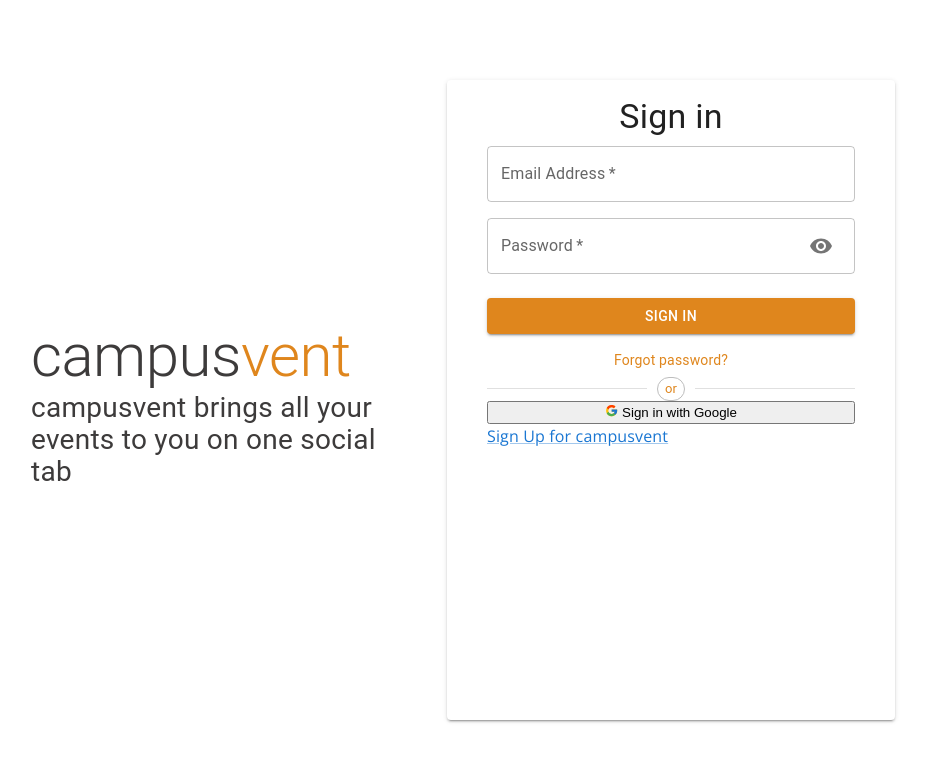
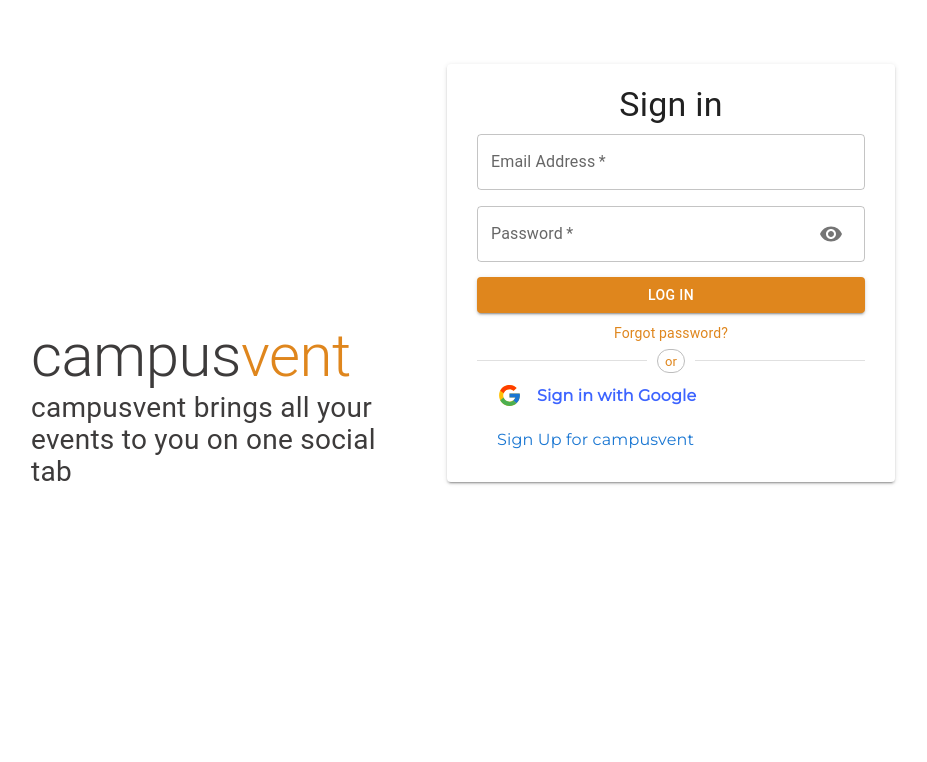
Before and after one commit to poly4concept/campusvent, a React (Create React App) app in the folder client/: page / in a window 1280 px wide. Shown: the top 762 px of the page, without its empty margins (225-1152 px from the left). Built offline with nearby package versions, Linux system fonts and the light colour scheme; no server answers.

Commit message:
implement Oauth sign in and develop the sign in page ui

```diff
--- a/client/src/App.css
+++ b/client/src/App.css
@@ -1,7 +1,7 @@
-@import url('https://fonts.googleapis.com/css2?family=Open+Sans&display=swap');
+@import url('https://fonts.googleapis.com/css2?family=Montserrat&display=swap');
 
 .App {
-  font-family: 'Open Sans', sans-serif;
+  font-family: 'Montserrat', sans-serif;
 }
 @media screen and (max-width: 1200px) {
   .App{
--- a/client/src/Components/sidebar/sidebar.css
+++ b/client/src/Components/sidebar/sidebar.css
@@ -15,7 +15,6 @@
 .logo{
     text-decoration: none;
     color: black;
-    background-color: blue;
 }
 .logo span{
   color: var(--orange);
@@ -114,8 +113,8 @@
   align-items: center;
 }
 
-img.profile-img {
-  border-radius: 50%;
+.avatar {
+  /* border-radius: 50%; */
   margin-right: 10px;
 }
 
--- a/client/src/api/index.js
+++ b/client/src/api/index.js
@@ -1,5 +1,6 @@
 const axios = require('axios');
-const url = 'https://campusvent.herokuapp.com/events'
+// const url = 'https://campusvent.herokuapp.com/events'
+const url = 'http://localhost:5000/events'
 
 export const fetchEvents = () => axios.get(url);
 export const bookmarkEvent = (id) => axios.patch(`${url}/${id}/bookmarkEvent`)
--- a/client/src/constants/actionTypes.js
+++ b/client/src/constants/actionTypes.js
@@ -1,3 +1,5 @@
 export const FETCH_ALL = 'FETCH_ALL';
 export const CREATE = 'CREATE'
 export const BOOKMARK = 'BOOKMARK'
+export const AUTH = 'AUTH'
+export const LOG_OUT = 'LOG_OUT'
--- /dev/null
+++ b/client/src/pages/Auth/Auth.css
@@ -0,0 +1,68 @@
+.header-text{
+    display: flex;
+    flex-direction: column;
+    align-items: flex-start;
+    margin-top: 40vh;
+    padding-left: 20vw;
+    color: var(--black);
+}
+.header-text h2{
+    font-size: 55px;
+    font-weight: bold;
+    text-align: left;
+}
+.header-text h5{
+    font-size: 28px;
+    line-height: 32px;
+    text-align: left;
+}
+.form-paper{
+    display: flex;
+    flex-direction: column;
+    align-items: center;
+    padding: 20px 30px;
+    height: auto;
+}
+.actions-box{
+    display: flex;
+    flex-direction: column;
+    justify-content: space-evenly;
+}
+.forget-password{
+    text-align: center;
+    color: var(--orange) !important;
+    text-decoration: none !important;
+    margin-bottom: 5px !important;
+}
+.google-auth{
+    display: flex;
+    align-items: center;
+    width: 100%;
+    cursor: pointer;
+    padding: 10px 0;
+    font-weight: 600;
+    color: #3D64ff;
+    padding-left: 20px;
+}
+.google-auth:hover{
+    background-color: rgba(128, 128, 128, 0.164);
+}
+.google-auth .google-icon{
+    font-size: 25px;
+    margin-right: 15px;
+}
+.switch-link{
+    text-decoration: none !important;
+    padding-left: 20px !important;
+    font-weight: 600;
+    cursor: pointer;
+    padding: 10px 0;
+}
+.switch-link:hover{
+    background-color: rgba(128, 128, 128, 0.164);
+}
+@media screen and (max-width: 1200px){
+    .header-text{
+        display: none;
+    }
+}
--- a/client/src/pages/Auth/Input.js
+++ b/client/src/pages/Auth/Input.js
@@ -1,4 +1,5 @@
-import  React from 'react';
+import React from 'react';
+import { styled } from '@mui/material/styles';
 import TextField from '@mui/material/TextField';
 import Grid from '@mui/material/Grid';
 import InputAdornment from '@mui/material/InputAdornment';
@@ -7,10 +8,21 @@
 import VisibilityOffIcon from '@mui/icons-material/VisibilityOff';
 
 
+const CssTextField = styled(TextField)({
+  '& label.Mui-focused': {
+    color: '#3d3b3b',
+  },
+  '& .MuiOutlinedInput-root': {
+    '&.Mui-focused fieldset': {
+      borderColor: '#df861d',
+    },
+  },
+});
+
 
 const Input = ({ name, handleChange, label, half, autoFocus, type, handleShowPassword }) => (
   <Grid item xs={12} sm={half ? 6 : 12}>
-    <TextField
+    <CssTextField
       name={name}
       onChange={handleChange}
       variant="outlined"
--- a/client/src/pages/Auth/index.js
+++ b/client/src/pages/Auth/index.js
@@ -1,4 +1,5 @@
-import  React, {useState} from 'react';
+import React, { useState } from 'react';
+import { styled } from '@mui/material/styles';
 import Button from '@mui/material/Button';
 import CssBaseline from '@mui/material/CssBaseline';
 import Link from '@mui/material/Link';
@@ -12,16 +13,28 @@
 import { FcGoogle } from "react-icons/fc";
 import { GoogleLogin } from 'react-google-login'
 import { useDispatch } from 'react-redux';
+import { useNavigate  } from 'react-router-dom'
 import Input from './Input';
-import useStyles from './styles';
+import './Auth.css'
 
 const theme = createTheme();
+
+const SignUpButton = styled(Button)(({ theme }) => ({
+  color: 'white',
+  marginTop: '15px',
+  marginBottom: '10px',
+  backgroundColor: '#df861d',
+  '&:hover': {
+    backgroundColor: '#d67302',
+  },
+}));
 
 export default function Auth() {
   const [showPassword, setShowPassword] = useState(false);
   const [isSignup, setIsSignUp] = useState(false)
-  const classes = useStyles();
   const dispatch = useDispatch();
+  const navigate = useNavigate()
+
 
   const handleSubmit = (event) => {
     event.preventDefault();
@@ -31,13 +44,11 @@
   const handleChange = (e) => {}
   const handleShowPassword = () => {setShowPassword(!showPassword)}
   const googleSuccess = async (res) => {
-        // console.log(res);
       const result = res?.profileObj;
       const token = res?.tokenId;
-
       try {
           dispatch({ type: 'AUTH', data: { result, token } })
-            // navigate('/')
+          navigate('/home')
           console.log(res)
       } catch (error) {
           console.log(error);
@@ -60,13 +71,13 @@
       <Grid container component="main" sx={{ height: '100vh' }}>
         <CssBaseline />
         <Grid item xs={0} sm={4} md={6} >
-          <Box sx={{display: {xs: 'none', md: 'flex'}}} className={classes.textBox} >
-            <Typography className={classes.logoText} variant='h2' component='h3'>campus<span style={{color: '#df861d'}}>vent</span></Typography>
-            <Typography sx={{fontSize: '28px', lineHeight: '32px', fontWeight: 'normal', textAlign: 'left',}} className='logo' component='h5'>campusvent brings all your events to you on one social tab</Typography>
+          <Box className='header-text' >
+            <Typography variant='h2' component='h3'>campus<span style={{color: '#df861d'}}>vent</span></Typography>
+            <Typography component='h5'>campusvent brings all your events to you on one social tab</Typography>
           </Box>
         </Grid>
         <Grid item  xs={12} sm={8} md={6} component={Paper} elevation={0}  square>
-          <Paper elevation={2} sx={{ width: {md: 0.7, xs: '1'}, height: 0.8, my: {md:'10vh', xs: 0}, px: 5, py: 2, mx:{md:4, xs: 0}, display: 'flex', flexDirection: 'column', alignItems: 'center',}}
+          <Paper className='form-paper' elevation={2} sx={{ width: {md: 0.7, xs: '1'}, my: {md:'8vh', xs: 0}, mx:{md:4, xs: 0},}}
           >
             <Typography component="h1" variant="h4">{ isSignup ? 'Sign up' : 'Sign in' }</Typography>
             <Box component="form" noValidate onSubmit={handleSubmit} sx={{ mt: 1 }}>
@@ -81,20 +92,20 @@
                 <Input name="password" label="Password" handleChange={handleChange} type={showPassword ? 'text' : 'password'} handleShowPassword={handleShowPassword} />
                 { isSignup && <Input name="confirmPassword" label="Repeat Password" handleChange={handleChange} type="password" /> }
               </Grid>
-              <Box sx={{display: 'flex', flexDirection: 'column', justifyContent:'space-evenly'}}>
-                <Button type="submit" fullWidth variant="contained" sx={{ mt: 3, mb: 2, backgroundColor: '#df861d' }}>Sign In </Button>
-                <Link sx={{ textAlign: 'center',color: '#df861d', mb: '5px', textDecoration: 'none' }} href="#" variant="body2">Forgot password?</Link>
+              <Box className='actions-box'>
+                <SignUpButton type="submit" fullWidth variant="contained" >{ isSignup ? 'Create Account' : 'Log in' }</SignUpButton>
+                <Link className='forget-password' href="#" variant="body2">Forgot password?</Link>
                 <Divider><Chip size='small' variant='outlined' sx={{ color: '#df861d' }} label="or" /></Divider>
                 <GoogleLogin
                         clientId="804636079608-msmit126iepobg9ctaa9bdveje5n31jc.apps.googleusercontent.com"
                         render={(renderProps) => (
-                        <button onClick={renderProps.onClick}> <FcGoogle/> Sign in with Google</button>
+                        <Box className='google-auth' onClick={renderProps.onClick}> <FcGoogle className='google-icon'/> Sign in with Google</Box>
                         )}
                         onSuccess={googleSuccess}
                         onFailure={googleError}
                         cookiePolicy="single_host_origin"
                     />
-                <Link onClick={switchMode}>{ isSignup ? 'Log In': 'Sign Up for campusvent'}</Link>
+                <Link className='switch-link' onClick={switchMode}>{ isSignup ? 'Log In': 'Sign Up for campusvent'}</Link>
               </Box>
             </Box>
           </Paper>
--- a/client/src/pages/Auth/styles.js
+++ /dev/null
@@ -1,18 +0,0 @@
-import { makeStyles } from '@mui/styles';
-
-
-export default makeStyles((theme) => ({
-  textBox: {
-        display: 'flex',
-        flexDirection: 'column',
-        alignItems: 'flex-start',
-        marginTop: '40vh',
-        paddingLeft: '40%',
-        color:'#3d3b3b'
-    },
-    logoText: {
-        fontSize: '55px',
-        fontWeight: 'bold',
-        textAlign: 'left',
-    }
-}));
--- /dev/null
+++ b/client/src/reducers/auth.js
@@ -0,0 +1,14 @@
+import { AUTH, LOG_OUT } from "../constants/actionTypes"
+
+
+const authReducer = (state = { authData: null }, action) => {
+    switch (action.type) {
+        case AUTH:
+            localStorage.setItem('profile', JSON.stringify({ ...action?.data }));
+            return { ...state, authData: action.data };
+        default:
+            return state
+    }
+}
+
+export default authReducer;
--- a/client/src/reducers/index.js
+++ b/client/src/reducers/index.js
@@ -1,8 +1,9 @@
 import { combineReducers } from "redux";
 import events from './events'
+import auth from './auth'
 
 export default combineReducers({
-    events,
+    events, auth
 })
 
 
```
Also changed, not shown: client/src/Components/sidebar/index.js (+10 -6 lines). Lines whose indentation alone changed are shown as unchanged.
